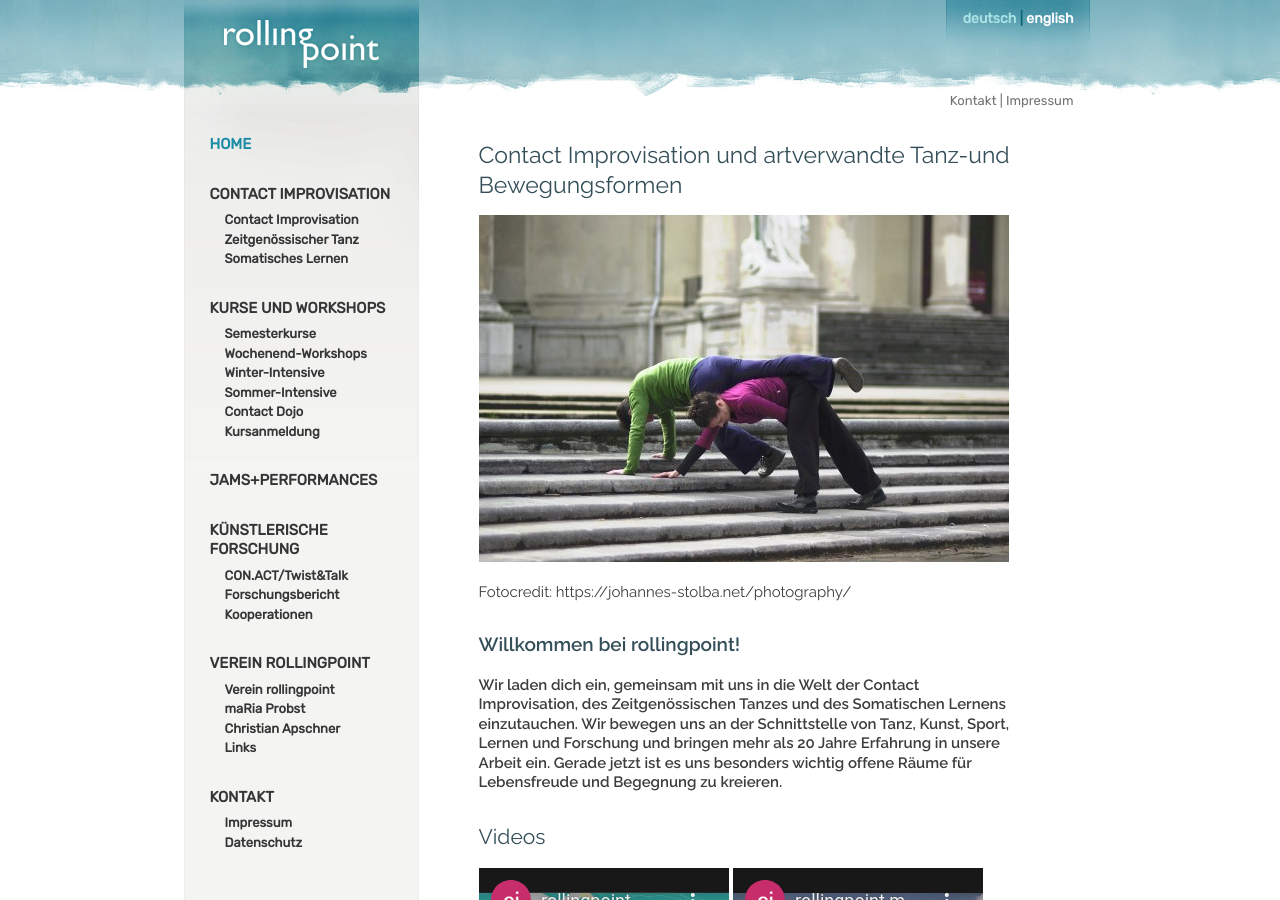
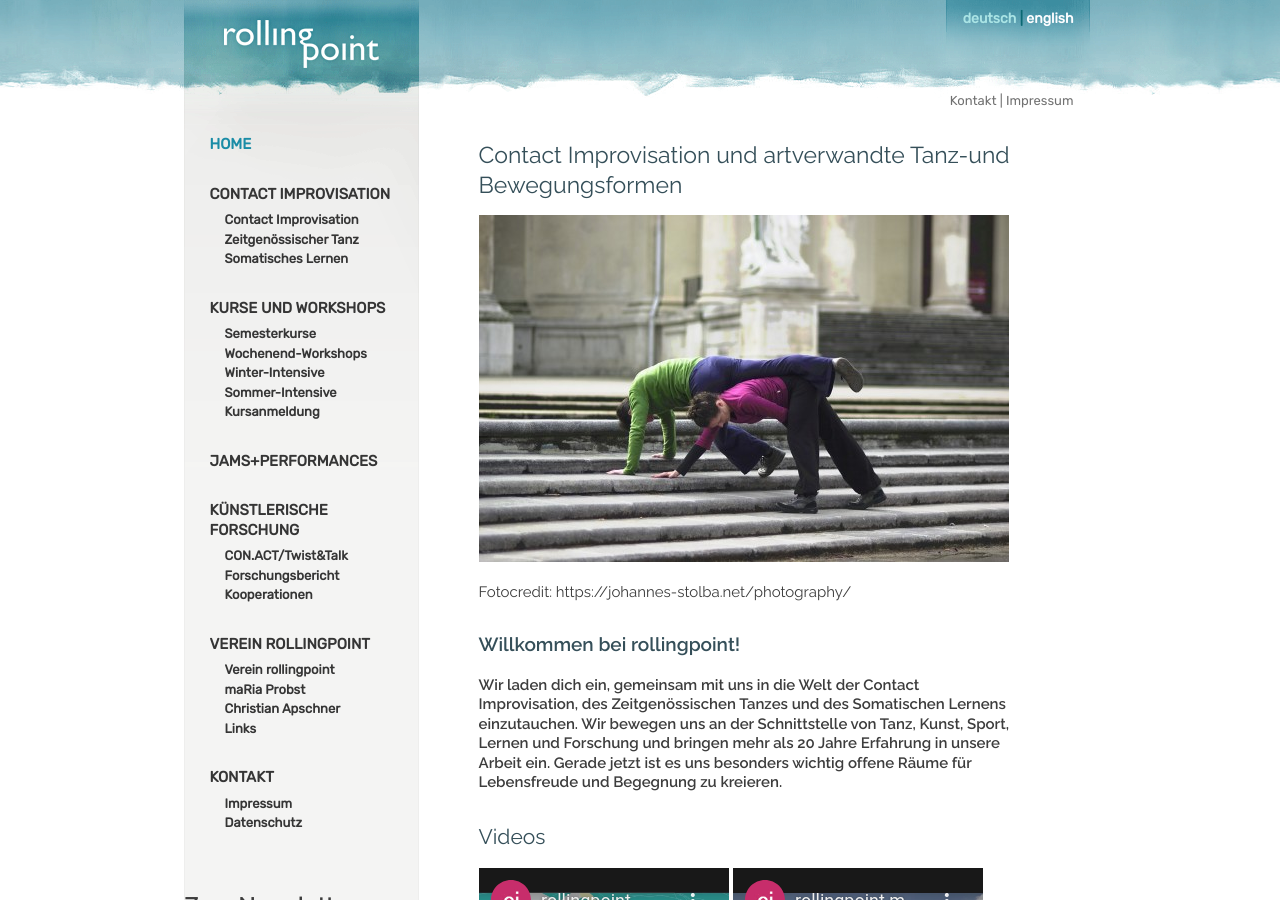
Before and after one commit to manulari/rollingpointat, a Jekyll site: the page built from _pages_de/index.md, in a window 1280 px wide and 900 px high. Built offline with Jekyll 4.4.1, drawn with Linux system fonts in a browser that asks for light colours; comment, search, counter and statistics services are not loaded.

Commit message:
Update Settings “nav_de”

```diff
--- a/_data/nav_de.yml
+++ b/_data/nav_de.yml
@@ -21,8 +21,6 @@ entries:
         path: /winterintensive
       - title: Sommer-Intensive
         path: /sommerintensive
-      - title: Contact Dojo
-        path: /dojo
       - title: Kursanmeldung
         path: /Kursanmeldung
   - title: JAMS+PERFORMANCES
```
